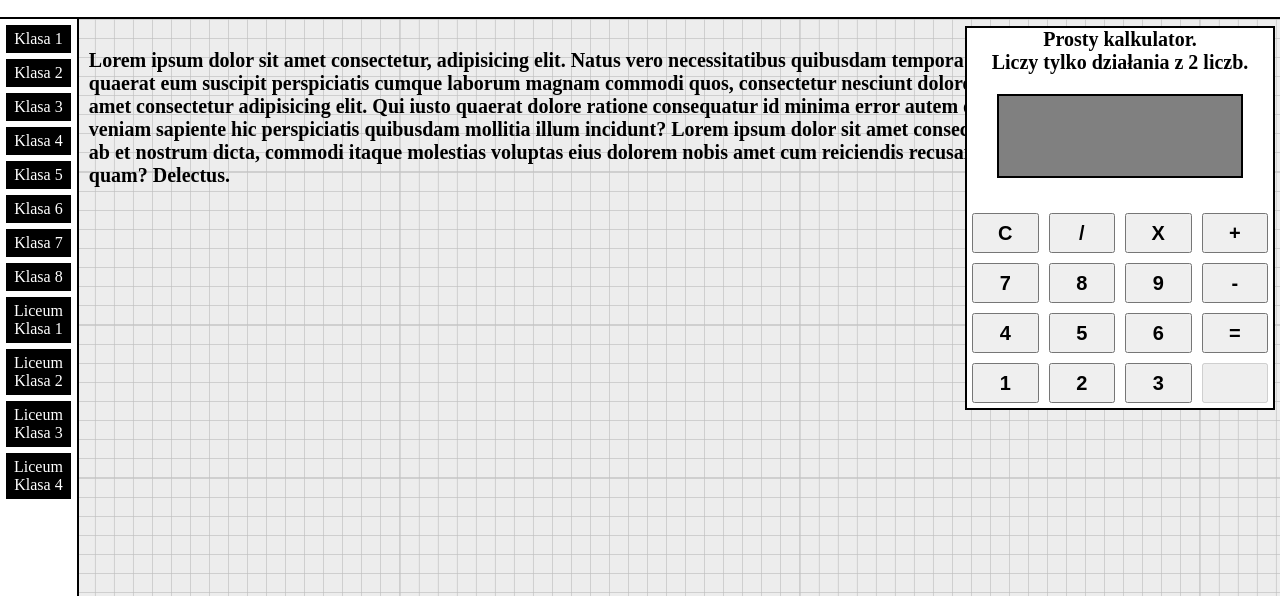
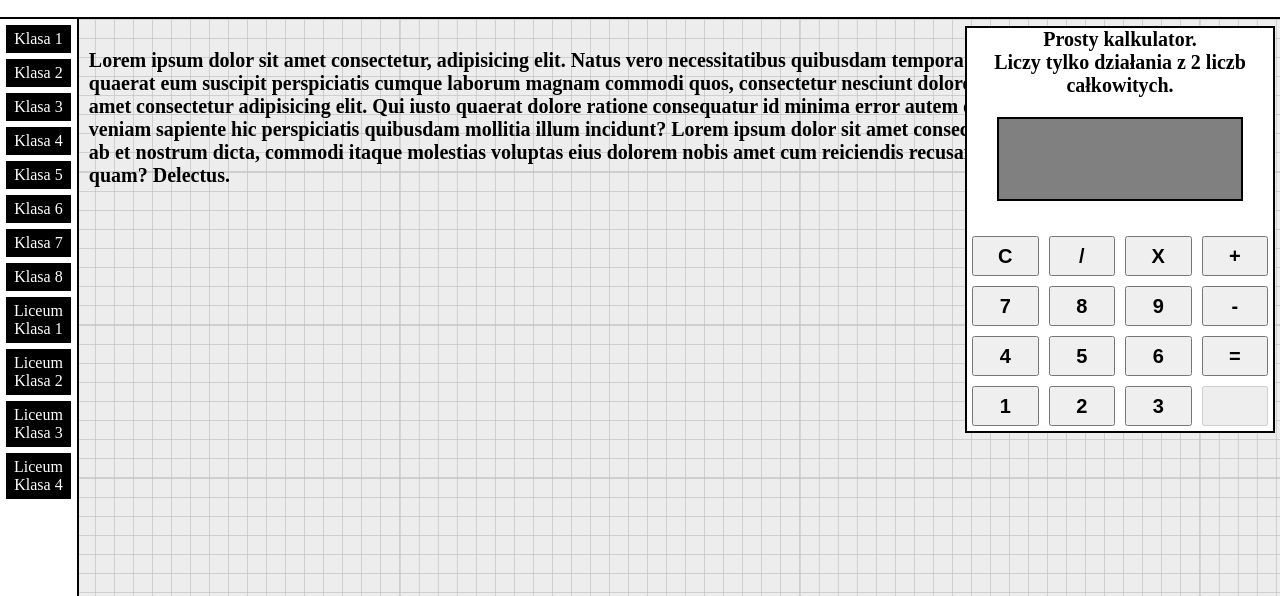
Before and after one commit to n3ym1/n3ym1.github.io, a plain HTML site: page index.html in a window 1280 px wide. Both pictures are taken after a click on the element 1079 px from the left and 110 px from the top of the page. Shown: the part 204-800 px from the top of the page. Drawn offline with Linux system fonts and the light colour scheme.

Commit message:
Update index.html

```diff
--- a/index.html
+++ b/index.html
@@ -154,7 +154,7 @@
     </section>
     <div class="calc">
         Prosty kalkulator. <br />
-        Liczy tylko działania z 2 liczb.
+        Liczy tylko działania z 2 liczb całkowitych.
         <div id="screen">
             <div id="wynik-calc">
 
```
